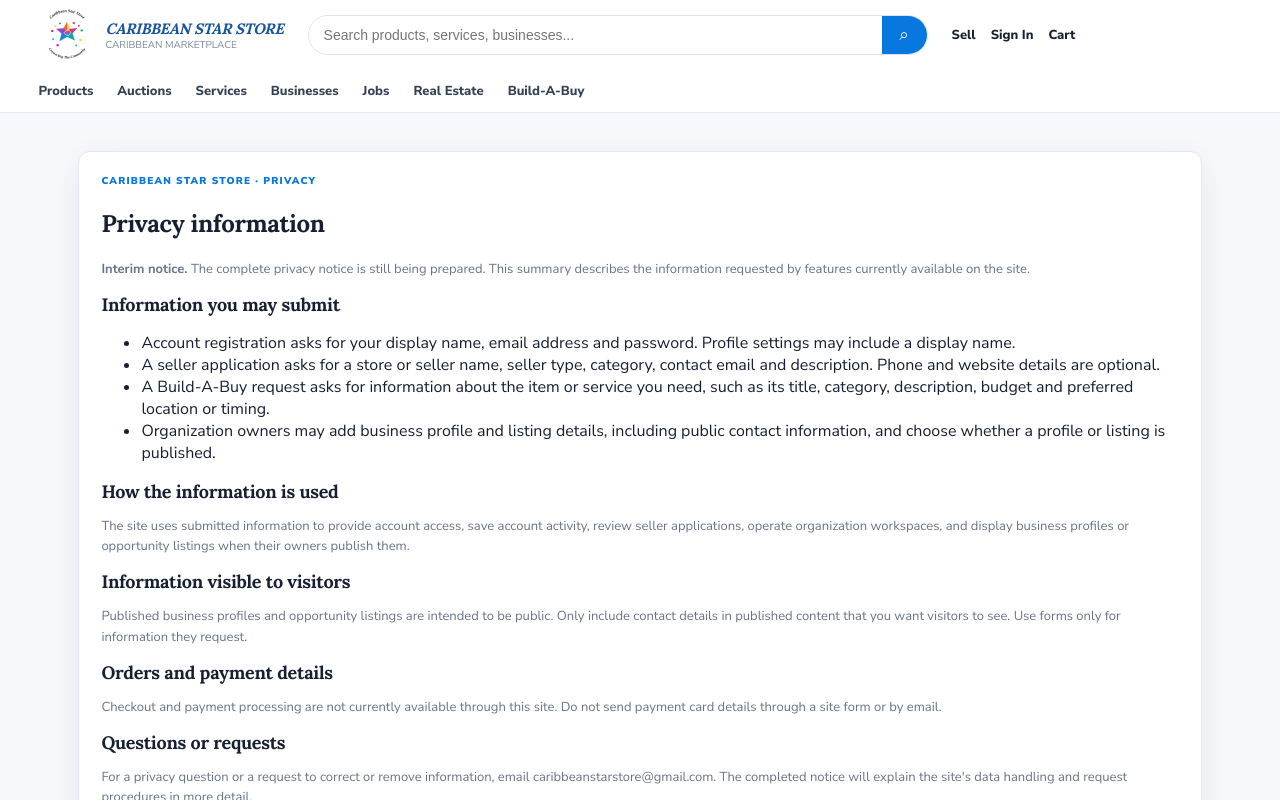
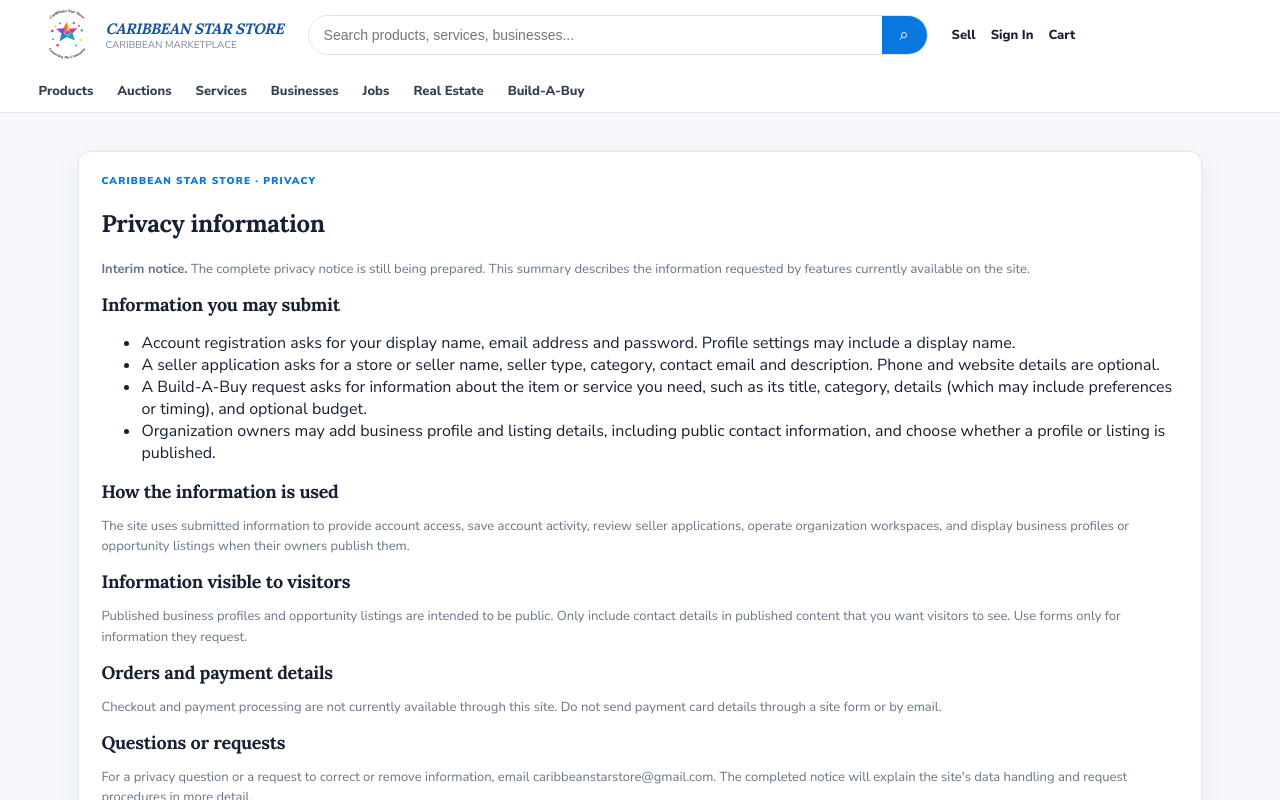
Before and after one commit to KSBPresident/caribbeanstarstorett.com, a Next.js app: page /privacy in a window 1280 px wide. Shown: the top 800 px of the page. Built offline with nearby package versions, Linux system fonts and the light colour scheme; no server answers.

Commit message:
Align interim privacy summary with Build-A-Buy form

```diff
--- a/app/privacy/page.tsx
+++ b/app/privacy/page.tsx
@@ -23,7 +23,7 @@
           <ul>
             <li>Account registration asks for your display name, email address and password. Profile settings may include a display name.</li>
             <li>A seller application asks for a store or seller name, seller type, category, contact email and description. Phone and website details are optional.</li>
-            <li>A Build-A-Buy request asks for information about the item or service you need, such as its title, category, description, budget and preferred location or timing.</li>
+            <li>A Build-A-Buy request asks for information about the item or service you need, such as its title, category, details (which may include preferences or timing), and optional budget.</li>
             <li>Organization owners may add business profile and listing details, including public contact information, and choose whether a profile or listing is published.</li>
           </ul>
 
```
